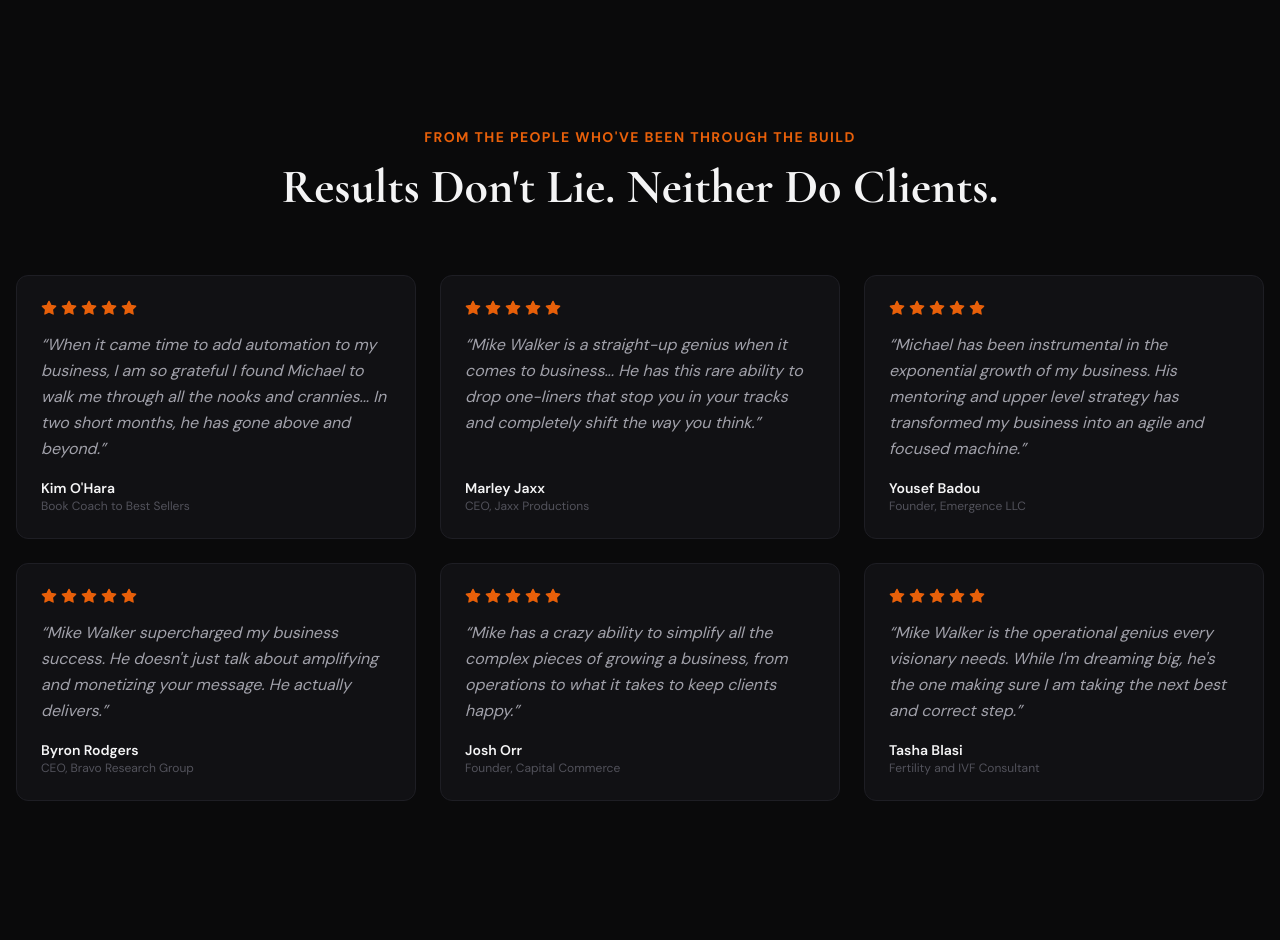
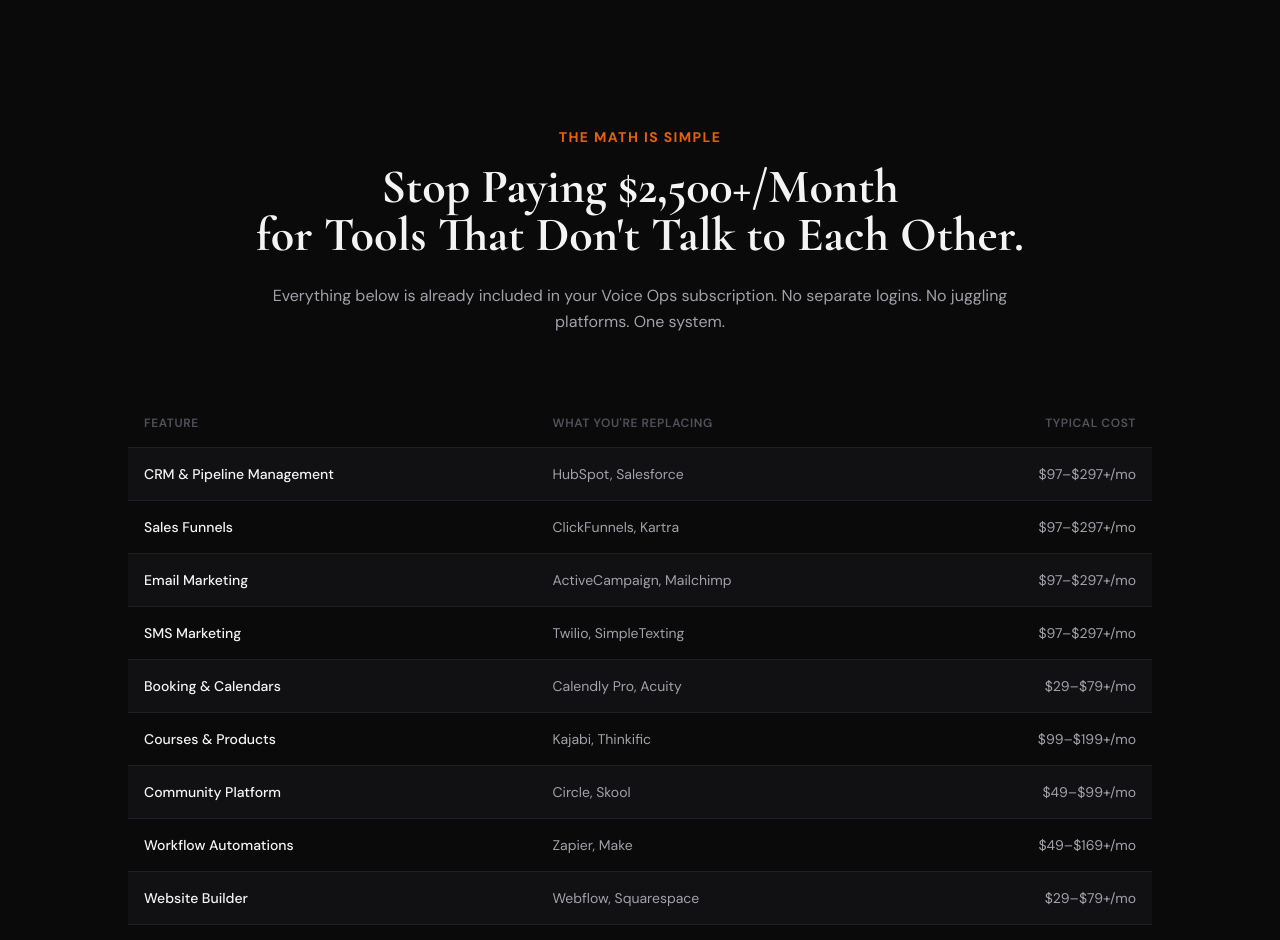
Before and after one commit to BrightLinkConsulting/voice-ops-landing, a Next.js app: page / in a window 1280 px wide. Shown: the part 11060-12000 px from the top of the page. Built offline with nearby package versions, Linux system fonts and the light colour scheme.

Commit message:
feat: add What Voice Ops Replaces section with cost comparison table

```diff
--- a/app/page.tsx
+++ b/app/page.tsx
@@ -7,6 +7,7 @@
 import HowItWorks from '@/components/HowItWorks'
 import PricingTiers from '@/components/PricingTiers'
 import ComparisonTable from '@/components/ComparisonTable'
+import WhatItReplaces from '@/components/WhatItReplaces'
 import Testimonials from '@/components/Testimonials'
 import AboutMike from '@/components/AboutMike'
 import FinalCTA from '@/components/FinalCTA'
@@ -44,6 +45,8 @@
       <SectionDivider />
       <ComparisonTable />
       <SectionDivider />
+      <WhatItReplaces />
+      <SectionDivider />
       <Testimonials />
       <SectionDivider />
       <AboutMike />
--- /dev/null
+++ b/components/WhatItReplaces.tsx
@@ -0,0 +1,131 @@
+'use client';
+
+import { AnimatedSection } from '@/components/MotionWrapper';
+
+const rows = [
+  { feature: 'CRM & Pipeline Management', replaces: 'HubSpot, Salesforce', cost: '$97–$297+/mo' },
+  { feature: 'Sales Funnels', replaces: 'ClickFunnels, Kartra', cost: '$97–$297+/mo' },
+  { feature: 'Email Marketing', replaces: 'ActiveCampaign, Mailchimp', cost: '$97–$297+/mo' },
+  { feature: 'SMS Marketing', replaces: 'Twilio, SimpleTexting', cost: '$97–$297+/mo' },
+  { feature: 'Booking & Calendars', replaces: 'Calendly Pro, Acuity', cost: '$29–$79+/mo' },
+  { feature: 'Courses & Products', replaces: 'Kajabi, Thinkific', cost: '$99–$199+/mo' },
+  { feature: 'Community Platform', replaces: 'Circle, Skool', cost: '$49–$99+/mo' },
+  { feature: 'Workflow Automations', replaces: 'Zapier, Make', cost: '$49–$169+/mo' },
+  { feature: 'Website Builder', replaces: 'Webflow, Squarespace', cost: '$29–$79+/mo' },
+  { feature: 'Voice Command Business Agent', replaces: 'Nothing else offers this', cost: 'Priceless' },
+  { feature: 'Client Retention Intelligence', replaces: 'Gainsight, ChurnZero', cost: '$500–$2,000+/mo' },
+  { feature: 'CEO Operating System', replaces: 'EOS/Traction consulting', cost: '$1,000–$5,000+/mo' },
+];
+
+export default function WhatItReplaces() {
+  return (
+    <AnimatedSection id="replaces" className="py-24 md:py-36 px-4">
+      <div className="max-w-5xl mx-auto">
+        <div className="text-center mb-16">
+          <div className="text-sm font-bold uppercase tracking-widest text-brand-orange mb-4">
+            THE MATH IS SIMPLE
+          </div>
+          <h2 className="font-display text-4xl md:text-5xl font-bold text-[#F4F4F5] mb-6">
+            Stop Paying $2,500+/Month<br />
+            for Tools That Don&apos;t Talk to Each Other.
+          </h2>
+          <p className="text-base leading-relaxed text-[#A1A1AA] max-w-3xl mx-auto">
+            Everything below is already included in your Voice Ops subscription.
+            No separate logins. No juggling platforms. One system.
+          </p>
+        </div>
+
+        {/* Scroll hint on mobile */}
+        <div className="block md:hidden mb-4">
+          <p className="text-sm text-[#52525B] text-center">
+            &larr; Scroll to see full table &rarr;
+          </p>
+        </div>
+
+        <div className="overflow-x-auto -mx-4 px-4">
+          <table className="w-full border-collapse min-w-[600px]">
+            <thead>
+              <tr className="border-b border-[#1E1E24]">
+                <th className="text-left py-4 px-4 text-xs uppercase tracking-wider text-[#52525B] font-semibold">
+                  Feature
+                </th>
+                <th className="text-left py-4 px-4 text-xs uppercase tracking-wider text-[#52525B] font-semibold">
+                  What You&apos;re Replacing
+                </th>
+                <th className="text-right py-4 px-4 text-xs uppercase tracking-wider text-[#52525B] font-semibold">
+                  Typical Cost
+                </th>
+              </tr>
+            </thead>
+            <tbody>
+              {rows.map((row, idx) => (
+                <tr
+                  key={idx}
+                  className={`border-b border-[#1E1E24] ${idx % 2 === 0 ? 'bg-[#111114]' : 'bg-[#0A0A0B]'}`}
+                >
+                  <td className="py-4 px-4 text-sm font-medium text-[#F4F4F5]">
+                    {row.feature}
+                  </td>
+                  <td className="py-4 px-4 text-sm text-[#A1A1AA]">
+                    {row.replaces}
+                  </td>
+                  <td className="py-4 px-4 text-sm text-[#A1A1AA] text-right whitespace-nowrap">
+                    {row.cost}
+                  </td>
+                </tr>
+              ))}
+
+              {/* Total row */}
+              <tr
+                className="border-t-2"
+                style={{ borderColor: '#E8600A' }}
+              >
+                <td
+                  className="py-6 px-4"
+                  style={{
+                    background: 'linear-gradient(135deg, rgba(232,96,10,0.15) 0%, rgba(232,96,10,0.05) 100%)',
+                  }}
+                >
+                  <span className="text-lg md:text-xl font-bold text-[#F4F4F5]">
+                    TOTAL IF BOUGHT SEPARATELY
+                  </span>
+                </td>
+                <td
+                  className="py-6 px-4"
+                  style={{
+                    background: 'linear-gradient(135deg, rgba(232,96,10,0.15) 0%, rgba(232,96,10,0.05) 100%)',
+                  }}
+                >
+                  <span className="text-lg md:text-xl font-bold text-[#F4F4F5]">
+                    $2,500–$10,000+/mo
+                  </span>
+                </td>
+                <td
+                  className="py-6 px-4 text-right"
+                  style={{
+                    background: 'linear-gradient(135deg, rgba(232,96,10,0.15) 0%, rgba(232,96,10,0.05) 100%)',
+                  }}
+                >
+                  <span className="text-lg md:text-2xl font-bold text-[#E8600A]">
+                    Starting at $97/mo<br />
+                    <span className="text-sm font-normal text-[#A1A1AA]">with Voice Ops</span>
+                  </span>
+                </td>
+              </tr>
+            </tbody>
+          </table>
+        </div>
+
+        {/* CTA */}
+        <div className="flex justify-center mt-12">
+          <a
+            href="#pricing"
+            className="px-8 py-4 bg-[#E8600A] text-white rounded-lg font-semibold hover:bg-[#d4570a] transition-all duration-200 hover:shadow-[0_0_30px_rgba(232,96,10,0.4)]"
+          >
+            See the Four Tiers &rarr;
+          </a>
+        </div>
+      </div>
+    </AnimatedSection>
+  );
+}
```
